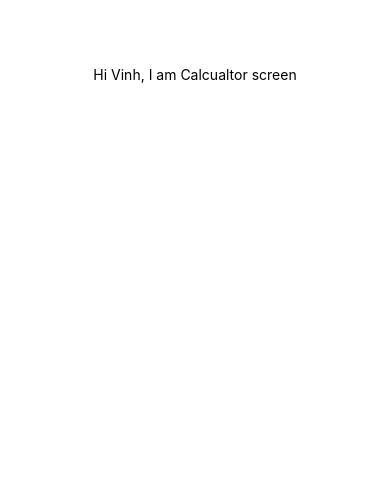
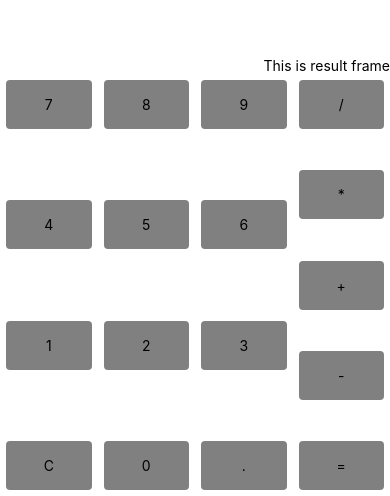
Before and after one commit to boythan/CalculatorApp, a React Native app: screen / in a window 390 px wide. Shown: the part 348-844 px from the top of the page. Built offline with nearby package versions, Linux system fonts and the light colour scheme.

Commit message:
add input UI View

```diff
--- a/src/Button.js
+++ b/src/Button.js
@@ -0,0 +1,8 @@
+import React from 'react';
+import { View, Text, TouchableOpacity } from "react-native"
+import styles from './styles';
+export default function Button(props) {
+    return <TouchableOpacity style={styles.buttonContainer}>
+        <Text style={styles.numberText}>{props.content}</Text>
+    </TouchableOpacity>
+}
--- a/src/Screen.js
+++ b/src/Screen.js
@@ -1,10 +1,38 @@
 import React from 'react';
 import { View, Text } from "react-native"
 import styles from './styles';
-const CalculatorScreen = (props) => {
+import Button from './Button';
+import constants from './constants';
+export default function CalculatorScreen(props) {
+    const renderInputFrame = () => {
+        return <View style={styles.inputContainer}>
+            <View style={styles.numberInputContainer}>
+                {constants.NUMBER_GROUP_BUTTONS.map(buttonGroup => {
+                    return <View style={{ flexDirection: 'row' }}>
+                        {buttonGroup.map(button => <Button
+                            content={button.content}
+                        />)}
+                    </View>
+                })}
+            </View>
+            <View style={styles.operationInputContainer}>
+                {constants.OPERATION_BUTTONS.map(button => {
+                    return <View style={{ flexDirection: 'row' }}>
+                        <Button
+                            content={button.content}
+                        />
+                    </View>
+                })}
+            </View>
+        </View>
+    }
+    const renderResultFrame = () => {
+        return <View style={styles.resultContainer}>
+            <Text>This is result frame</Text>
+        </View>
+    }
     return <View style={styles.screenContainer}>
-        <Text>Hi Vinh, I am Calcualtor screen</Text>
+        {renderResultFrame()}
+        {renderInputFrame()}
     </View>
 }
-
-export default CalculatorScreen
--- a/src/constants.js
+++ b/src/constants.js
@@ -0,0 +1,66 @@
+export default {
+    NUMBER_GROUP_BUTTONS: [
+        [
+            {
+                content: '7',
+            },
+            {
+                content: '8',
+            },
+            {
+                content: '9',
+            },
+        ],
+        [
+            {
+                content: '4',
+            },
+            {
+                content: '5',
+            },
+            {
+                content: '6',
+            },
+        ],
+        [
+            {
+                content: '1',
+            },
+            {
+                content: '2',
+            },
+            {
+                content: '3',
+            },
+        ],
+        [
+            {
+                content: 'C',
+            },
+            {
+                content: '0',
+            },
+            {
+                content: '.',
+            },
+        ]
+
+    ],
+    OPERATION_BUTTONS: [
+        {
+            content: '/',
+        },
+        {
+            content: '*',
+        },
+        {
+            content: '+',
+        },
+        {
+            content: '-',
+        },
+        {
+            content: '=',
+        },
+    ]
+}
--- a/src/styles.js
+++ b/src/styles.js
@@ -1,8 +1,38 @@
 const styles = {
     screenContainer: {
         flex: 1,
+    },
+    inputContainer: {
+        flex: 1,
+        flexDirection: 'row'
+    },
+    resultContainer: {
+        flex: 1,
+        justifyContent: 'flex-end',
+        alignItems: 'flex-end',
+    },
+    buttonContainer: {
+        borderRadius: 4,
+        padding: 16,
+        backgroundColor: 'grey',
         justifyContent: 'center',
-        alignItems: 'center'
+        alignItems: 'center',
+        margin: 6,
+        alignSelf: 'baseline',
+        flex: 1,
     },
+    numberInputContainer: {
+        flex: 3,
+        justifyContent: 'space-between'
+
+    },
+    operationInputContainer: {
+        flex: 1,
+        justifyContent: 'space-between'
+    },
+    numberText: {
+        // fontSize: 16,
+    },
+
 };
 export default styles
```
Also changed, not shown: App.js (+5 -6 lines).
